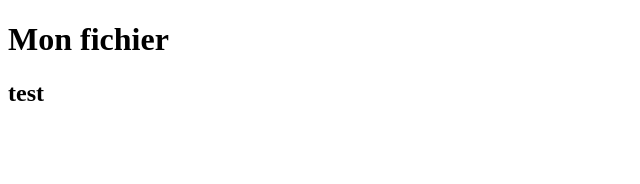
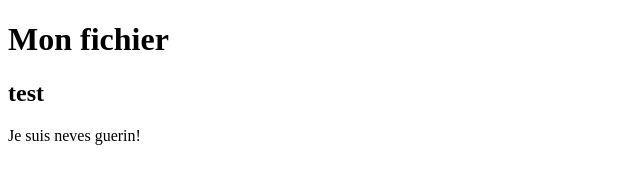
Before and after one commit to BOUDIOBO/github-video, a plain HTML site: page index.html in a window 1280 px wide. Shown: the whole page, without its empty margins (0-640 px from the left). Drawn offline with Linux system fonts and the light colour scheme.

Commit message:
deuxieme version

```diff
--- a/index.html
+++ b/index.html
@@ -8,5 +8,6 @@
 <body>
     <h1>Mon fichier</h1>
     <h2>test</h2>
+    <p>Je suis neves guerin!</p>
 </body>
 </html>
```
